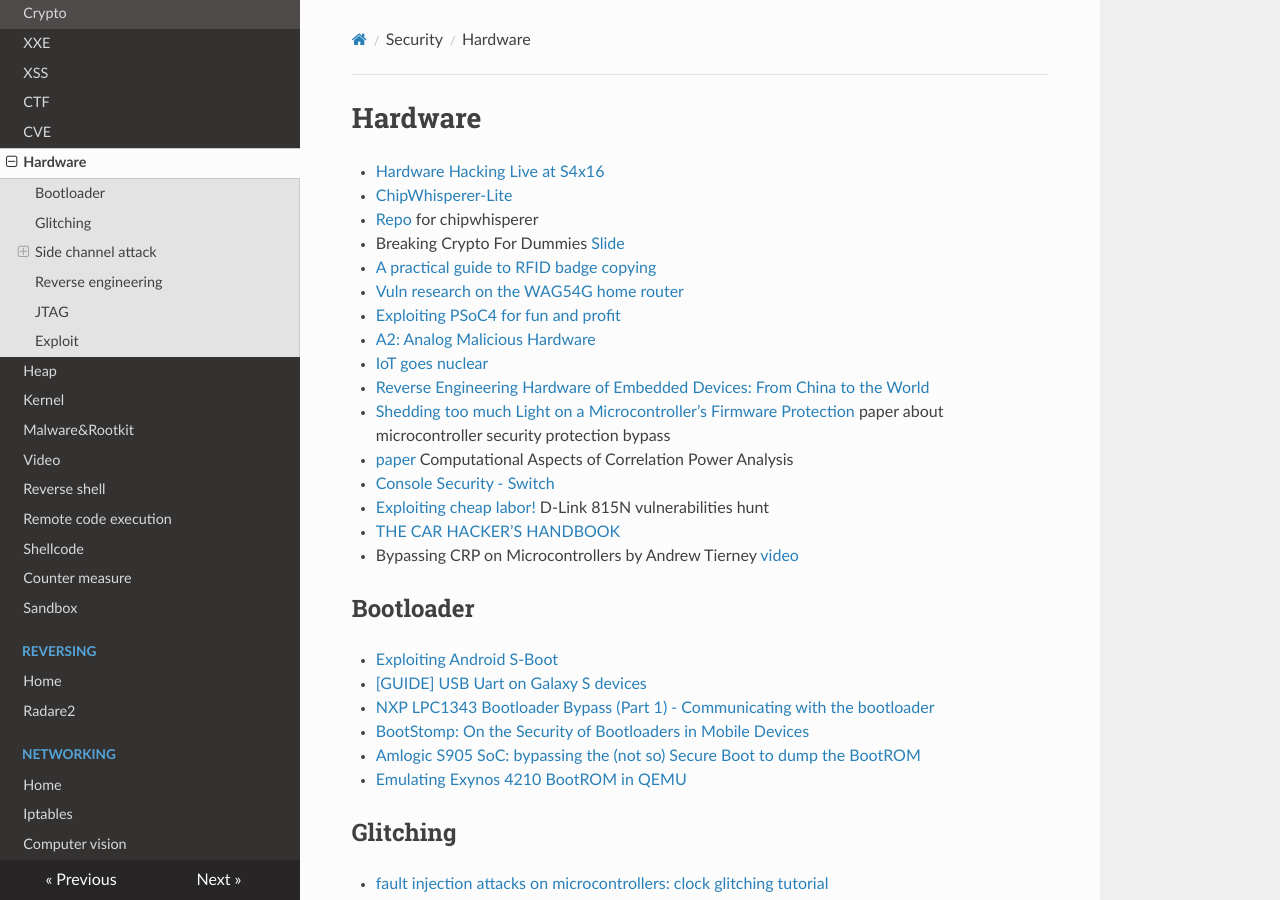
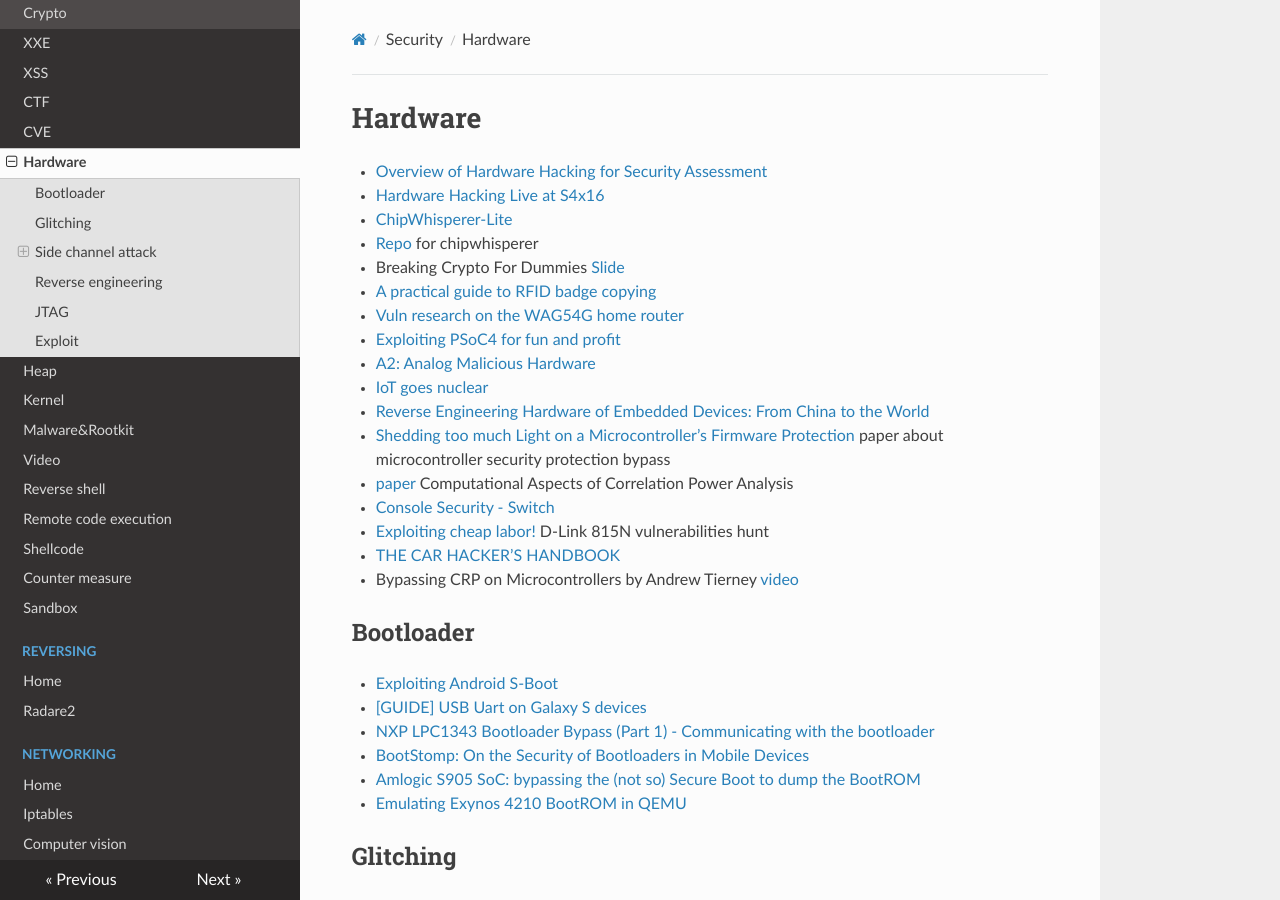
Before and after one commit to gipi/low-level, an MkDocs documentation site: the page built from docs/security/hardware.md, in a window 1280 px wide and 900 px high. Built offline with MkDocs 1.6.1, drawn with Linux system fonts in a browser that asks for light colours; nearby versions of some CDN libraries; old or Windows-style settings are respelled for this version of MkDocs.

Commit message:
Update hardware.md

```diff
--- a/docs/security/hardware.md
+++ b/docs/security/hardware.md
@@ -1,5 +1,6 @@
 # Hardware
 
+ - [Overview of Hardware Hacking for Security Assessment](https://medium.com/@LargeCardinal/pentesting-hardware-42cf915c4b21)
  - [Hardware Hacking Live at S4x16](https://www.youtube.com/watch?v=Tq5-7szmxLA)
  - [ChipWhisperer-Lite](http://store.newae.com/chipwhisperer-lite-cw1173-basic-board/)
  - [Repo](https://app.assembla.com/spaces/chipwhisperer/git/source/master) for chipwhisperer
```
